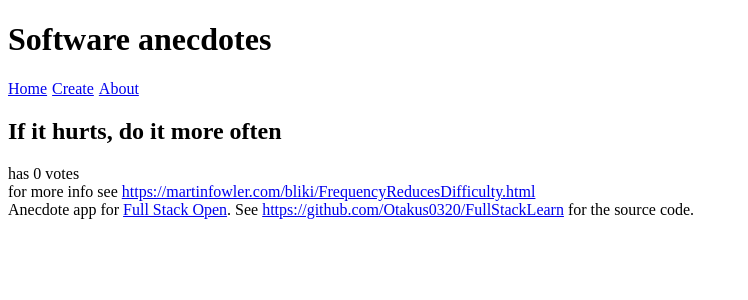
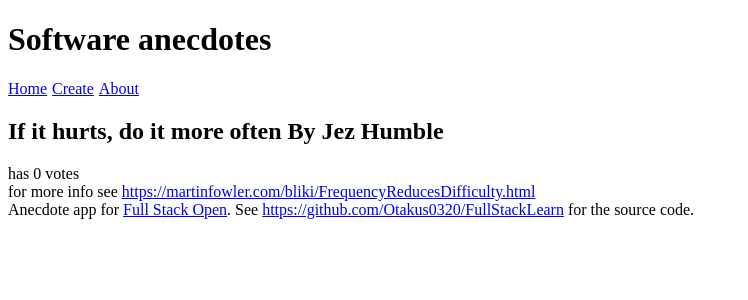
Before and after one commit to Otakus0320/FullStackLearn, a React (Vite) app in the folder part7/anecdotes-routed/: page /anecdotes/1 in a window 1280 px wide. Shown: the top 300 px of the page, without its empty margins (0-748 px from the left). Built offline with nearby package versions, Linux system fonts and the light colour scheme.

Commit message:
Finished part7 - 7.5

```diff
--- a/part7/anecdotes-routed/src/components/Anecdote.jsx
+++ b/part7/anecdotes-routed/src/components/Anecdote.jsx
@@ -5,7 +5,7 @@ const Anecdote = ({anecdotes}) => {
     const anecdote = anecdotes.find(anecdote => anecdote.id === Number(id))
     return (
         <div>
-            <h2>{anecdote.content}</h2>
+            <h2>{anecdote.content} By {anecdote.author}</h2>
             <div>has {anecdote.votes} votes</div>
             <div>for more info see <a href={anecdote.info}>{anecdote.info}</a></div>
         </div>
--- a/part7/anecdotes-routed/src/components/CreateNew.jsx
+++ b/part7/anecdotes-routed/src/components/CreateNew.jsx
@@ -1,21 +1,21 @@
-import {useState} from "react";
 import {useNavigate} from "react-router-dom";
+import useField from "../hooks/useField.js";
 
 const CreateNew = ({addNew, setNotification}) => {
-    const [content, setContent] = useState('')
-    const [author, setAuthor] = useState('')
-    const [info, setInfo] = useState('')
+    const content = useField("content")
+    const author = useField("author")
+    const info = useField("info")
     const navigate = useNavigate()
 
     const handleSubmit = (e) => {
         e.preventDefault()
         addNew({
-            content,
-            author,
-            info,
+            content: content.value,
+            author: author.value,
+            info: info.value,
             votes: 0
         })
-        setNotification(content)
+        setNotification(content.value)
         navigate("/")
     }
 
@@ -25,17 +25,18 @@ const CreateNew = ({addNew, setNotification}) => {
             <form onSubmit={handleSubmit}>
                 <div>
                     content
-                    <input name='content' value={content} onChange={(e) => setContent(e.target.value)} />
+                    <input name={content.name} value={content.value} onChange={content.onChange} />
                 </div>
                 <div>
                     author
-                    <input name='author' value={author} onChange={(e) => setAuthor(e.target.value)} />
+                    <input name={author.name} value={author.value} onChange={author.onChange} />
                 </div>
                 <div>
                     url for more info
-                    <input name='info' value={info} onChange={(e)=> setInfo(e.target.value)} />
+                    <input name={info.name} value={info.value} onChange={info.onChange} />
                 </div>
-                <button>create</button>
+                <button type="submit" >create</button>
+                <button type='button' >reset</button>
             </form>
         </div>
     )
--- /dev/null
+++ b/part7/anecdotes-routed/src/hooks/useField.js
@@ -0,0 +1,15 @@
+import {useState} from "react";
+
+const useField = (name) => {
+    const [value, setValue] = useState('')
+    const onChange = e => {
+        setValue(e.target.value)
+    }
+
+    return {
+        name,
+        value,
+        onChange,
+    }
+}
+export default useField
```
